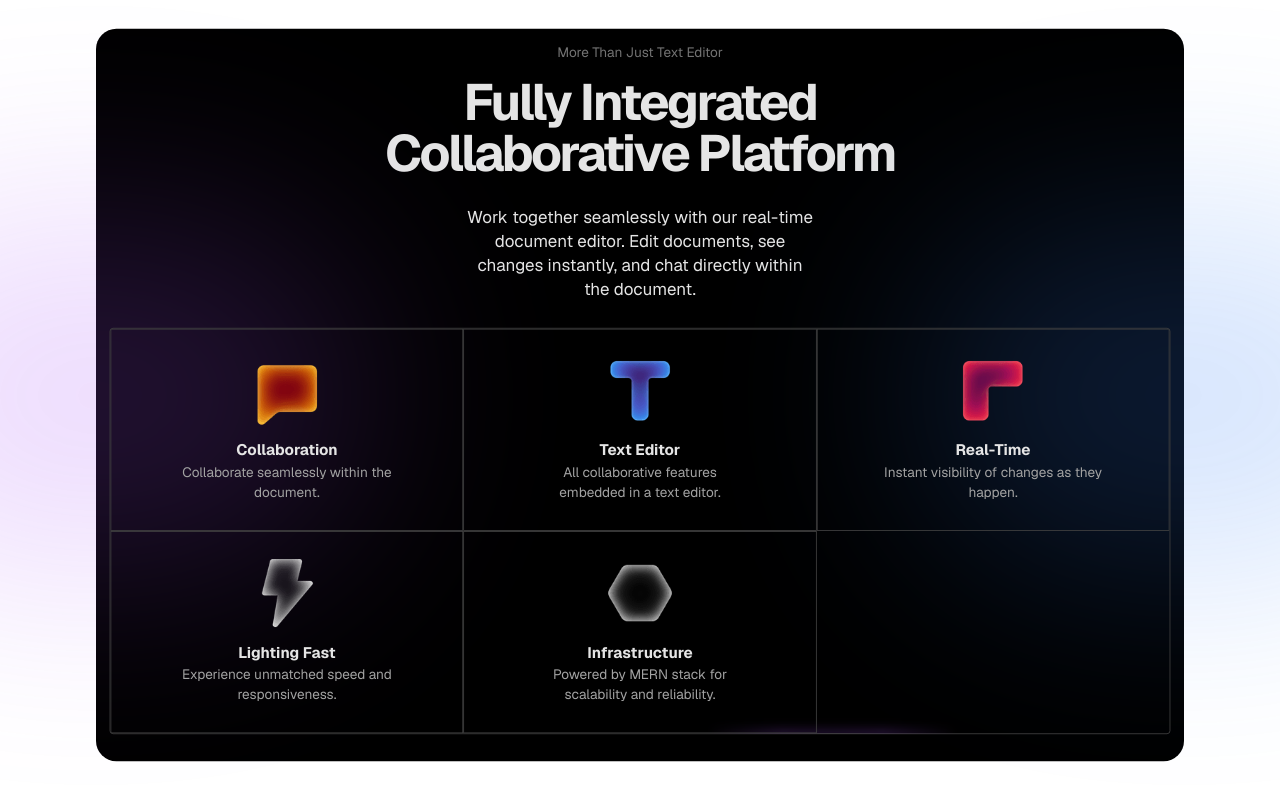
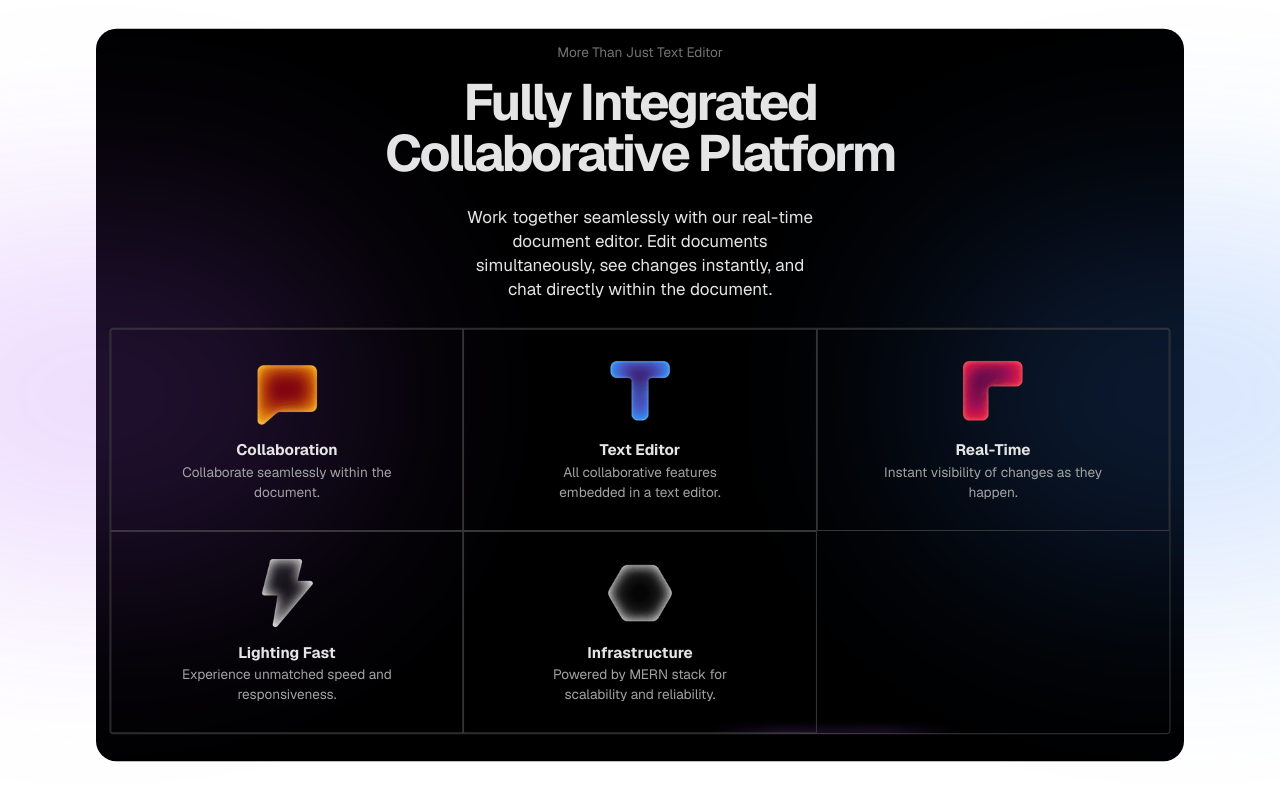
Before and after one commit to Gautam-Thakur-1/koffee, a React (Vite) app in the folder client/: page / in a window 1280 px wide. Shown: the part 836-1636 px from the top of the page. Built offline with nearby package versions, Linux system fonts and the light colour scheme.

Commit message:
Aligned features hotizontally

```diff
--- a/client/src/components/featured-section.tsx
+++ b/client/src/components/featured-section.tsx
@@ -133,7 +133,7 @@ const FeaturedSection = () => {
 
       <p className="my-4 md:text-xl w-1/2 lg:w-1/3 text-center">
         Work together seamlessly with our real-time document editor. Edit
-        documents, see changes instantly, and chat directly
+        documents simultaneously, see changes instantly, and chat directly
         within the document.
       </p>
 
```
